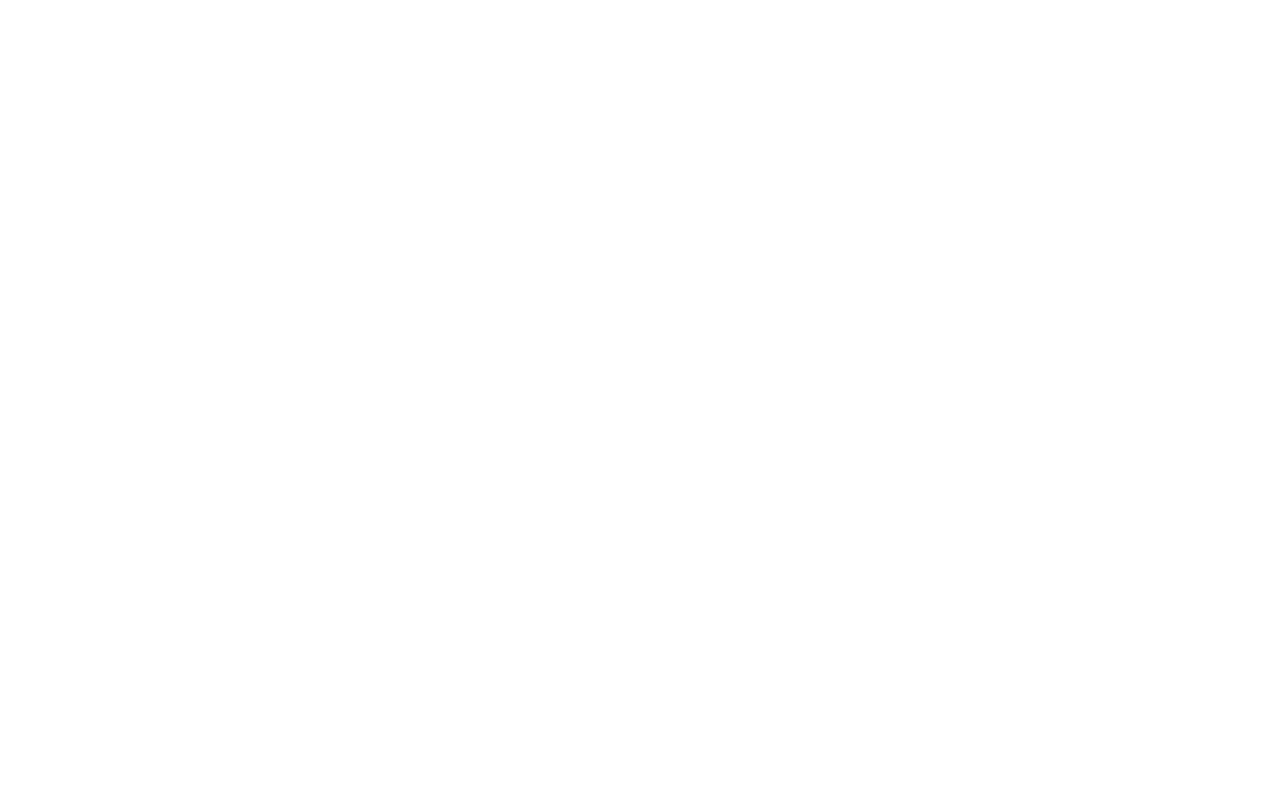
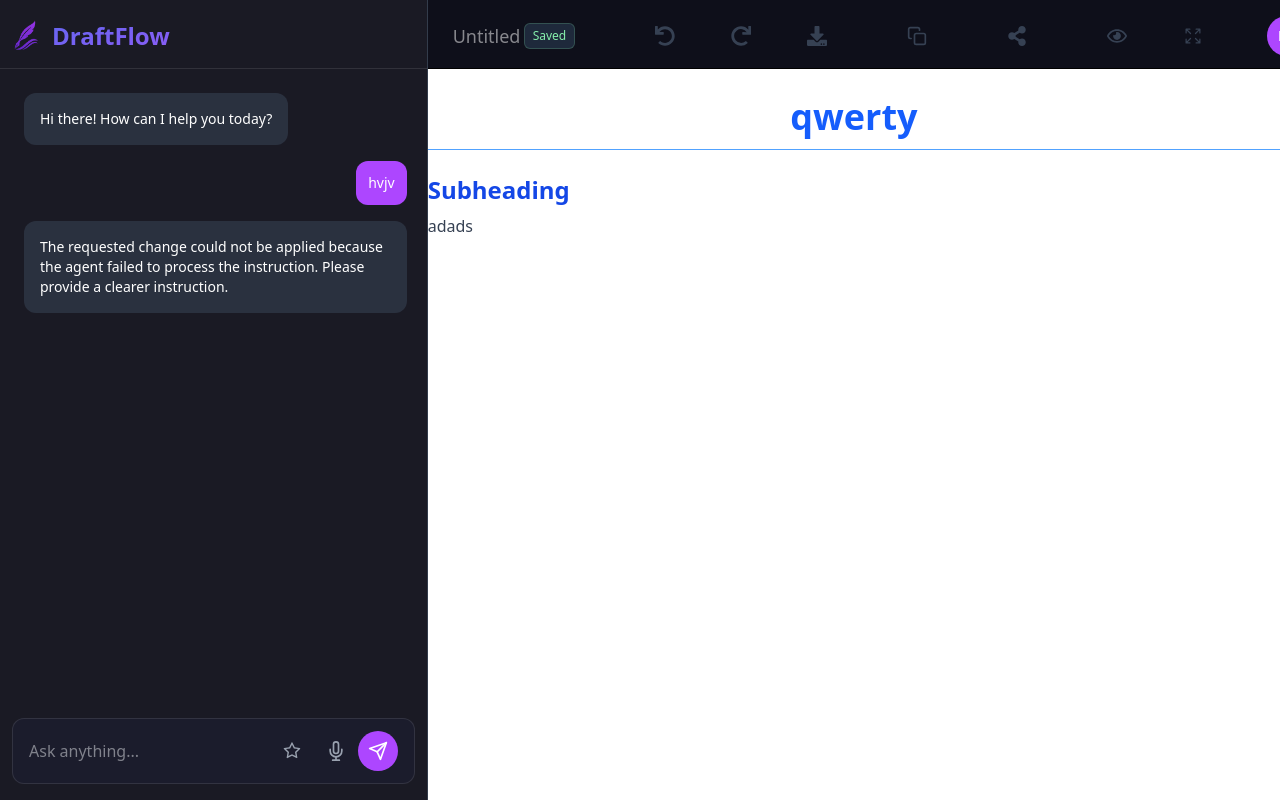
Before and after one commit to Muhammedhaleel21/DraftFlow, a React (Vite) app: page /editor in a window 1280 px wide. Before the commit this address had no page. Built offline with nearby package versions, Linux system fonts and the light colour scheme.

Commit message:
feat(ui): implement basic structure for EditorPage and ChatPanel

```diff
--- a/package.json
+++ b/package.json
@@ -10,9 +10,11 @@
     "preview": "vite preview"
   },
   "dependencies": {
+    "@heroicons/react": "^2.2.0",
     "@tailwindcss/vite": "^4.1.17",
     "react": "^19.2.0",
     "react-dom": "^19.2.0",
+    "react-icons": "^5.5.0",
     "react-router-dom": "^7.10.1",
     "tailwindcss": "^4.1.17"
   },
--- a/src/App.jsx
+++ b/src/App.jsx
@@ -2,6 +2,7 @@
 import { BrowserRouter, Routes, Route } from "react-router-dom";
 import AuthPage from './pages/AuthPage'
 import HomePage from './pages/HomePage';
+import EditorPage from './pages/EditorPage';
 
 function App() {
 
@@ -12,6 +13,7 @@
         <Routes>
           <Route path="/" element={<AuthPage />} />
           <Route path="/home" element={<HomePage />} />
+          <Route path='/editor' element={<EditorPage />} />
         </Routes>
       </BrowserRouter>
     </>
--- /dev/null
+++ b/src/components/ChatInterface.jsx
@@ -0,0 +1,126 @@
+import React from 'react'
+import logo from '../assets/logo1_bg.png'
+import { AiOutlineStar } from 'react-icons/ai'
+import { FiMic, FiSend } from 'react-icons/fi'
+import { useNavigate } from 'react-router-dom'
+
+
+const ChatInterface = () => {
+
+    const navigate = useNavigate();
+
+
+  return (
+    <>
+      <div className='w-1/3 max-w-lg bg-[#1a1a24] text-white pt-3 flex flex-col min-h-screen'>
+
+        <div className="flex items-center gap-1 group">
+            <div className="
+                w-[clamp(40px,8vw,48px)]
+                h-[clamp(40px,8vw,48px)]
+                rounded-full flex items-center justify-center
+                bg-transparent overflow-hidden
+                transition-all duration-300 ease-[cubic-bezier(.4,0,.2,1)]
+                group-hover:-translate-y-[2px]
+                group-hover:rotate-[5deg]
+                group-hover:scale-110
+                group-hover:drop-shadow-[0_0_20px_rgba(99,102,241,0.5)]
+                group-hover:drop-shadow-[0_8px_25px_rgba(99,102,241,0.3)]
+                cursor-pointer
+            ">
+                <img
+                    src={logo}
+                    alt="logo"
+                    className="w-[80%] h-[80%] object-contain animate-sparkle"
+                    onClick={() => navigate('/home')}
+                />
+            </div>
+            <h1 className="
+                font-bold
+                text-[clamp(1.125rem,3vw,1.5rem)]
+                bg-gradient-to-br from-[#6366f1] to-[#8b5cf6]
+                bg-clip-text text-transparent
+                transition-all duration-300 ease-[cubic-bezier(.4,0,.2,1)]
+                group-hover:bg-gradient-to-br
+                group-hover:from-[#6366f1]
+                group-hover:via-[#a855f7]
+                group-hover:to-[#ec4899]
+                cursor-pointer"
+
+                onClick={() => navigate("/home")}
+            >
+                DraftFlow
+            </h1>
+        </div>
+
+        <div className='w-full h-px bg-white/10 mt-2'></div>
+
+
+        <div className="w-full max-w-[800px] flex flex-col flex-1 px-0 pb-2 mt-4">
+
+            <div className="flex flex-col flex-1 overflow-hidden ml-4">
+
+                <div className="
+                    flex-1 overflow-y-auto min-h-0 p-2
+                    scrollbar-thin scrollbar-thumb-gray-500 scrollbar-track-transparent
+                    hover:scrollbar-thumb-gray-400
+                ">
+
+                    <div className="pr-3 flex flex-col gap-4 pb-6">
+
+                        {/* Received Message */}
+                        <div className="flex justify-start">
+                          <div className="bg-gray-700/60 p-4 rounded-xl text-sm">
+                            Hi there! How can I help you today?
+                          </div>
+                        </div>
+
+                        {/* Sent Message */}
+                        <div className="flex justify-end ">
+                          <div className="bg-purple-500 p-3 rounded-xl text-sm w-fit">
+                            hvjv
+                          </div>
+                        </div>
+
+                        {/* Received Message */}
+                        <div className="flex justify-start">
+                          <div className="bg-gray-700/60 p-4 rounded-xl text-sm">
+                            The requested change could not be applied because the agent failed
+                            to process the instruction. Please provide a clearer instruction.
+                          </div>
+                        </div>
+
+                    </div>
+                </div>
+            </div>
+        </div>
+
+        {/* Input box */}
+        <div className="flex items-center bg-[#1b1c2c] border border-white/10 rounded-xl px-4 py-3 mx-3 mb-4 mt-auto">
+
+            <input
+                type="text"
+                placeholder="Ask anything..."
+                className="flex-1 bg-transparent outline-none text-gray-200"
+            />
+
+            <AiOutlineStar className="text-gray-400 text-xl mx-3 cursor-pointer" />
+            <FiMic className="text-gray-400 text-xl mx-3 cursor-pointer" />
+
+            <button className="w-10 h-10 bg-purple-500 hover:bg-purple-600 rounded-full flex items-center justify-center">
+                <FiSend className="text-white text-xl" />
+            </button>
+
+        </div>
+
+      </div>
+    </>
+  )
+}
+
+export default ChatInterface
+
+
+
+//bg-[#1a1a24]
+//bg-[#0E0F1A]
--- /dev/null
+++ b/src/components/DocumentContent.jsx
@@ -0,0 +1,19 @@
+import React from 'react'
+
+const DocumentContent = () => {
+  return (
+    <>
+        <div className='max-w-4xl mx-auto mt-7'>
+
+            <h1 className='text-4xl font-bold text-blue-600 text-center'>qwerty</h1>
+            <hr className='border-blue-400 my-3' />
+
+            <h2 className="text-2xl font-semibold text-blue-700 mt-6">Subheading</h2>
+
+            <p className="mt-2 text-gray-700">adads</p>
+        </div>
+    </>
+  )
+}
+
+export default DocumentContent
--- /dev/null
+++ b/src/components/ToolBar.jsx
@@ -0,0 +1,76 @@
+import { useState, useEffect, } from 'react';
+import { FaUndo, FaRedo, FaDownload, FaShareAlt, FaRegEye } from 'react-icons/fa'
+import { FiCopy } from 'react-icons/fi'
+import { ArrowsPointingOutIcon } from "@heroicons/react/24/outline";
+import UserMenu from './UserMenu'
+
+const ToolBar = () => {
+
+
+    const [status, setStatus] = useState("saved");
+
+    useEffect(() => {
+        setStatus("saving");
+
+        const timer = setTimeout(() => {
+            setStatus("saved");
+        }, 1200);
+
+        return () => clearTimeout(timer);
+    }, []);
+
+
+  return (
+    <>
+        <div className='flex items-center pb-3 pt-4 px-4 border-b bg-[#0E0F1A]'>
+
+
+            <input
+                placeholder="Untitled"
+                className="
+                    bg-transparent
+                    border border-transparent
+                    text-white font-medium text-lg
+                    outline-none
+                    px-2 py-1
+                    rounded
+                    transition-all duration-200
+                    min-w-[120px]
+
+                    hover:bg-[var(--glass-bg)]
+                    focus:bg-[var(--glass-bg)]
+
+                "
+            />
+
+            <div className='flex items-center text-gray-700 text-xl gap-14 space-x-6'>
+                <button className={`
+                    text-[12px] font-normal px-2 py-1 rounded-md whitespace-nowrap select-none transition-all border -ml-10
+                    ${status === "saving" ?
+                        "text-[#94a3b8] bg-[#1e293b] border-[rgba(148,163,184,0.2)]"
+                    :
+                        "text-[#86efac] bg-[#1e293b] border-[rgba(134,239,172,0.2)]"
+                    }
+                `}>
+                    {status === "saving" ? "Saving..." : "Saved"}
+                </button>
+
+                <FaUndo className="cursor-pointer -mr-0" />
+                <FaRedo className="cursor-pointer -mr-0" />
+                <FaDownload className="cursor-pointer" />
+                <FiCopy className="cursor-pointer" />
+                <FaShareAlt className="cursor-pointer" />
+                <FaRegEye className="cursor-pointer -mr-0" />
+                <ArrowsPointingOutIcon className="w-5 h-5 -mr-2 cursor-pointer" />
+
+                <div className='w-10 h-10 text-sm font-semibold ml-4'>
+                    <UserMenu />
+                </div>
+
+            </div>
+        </div>
+    </>
+  )
+}
+
+export default ToolBar
--- a/src/components/UserMenu.jsx
+++ b/src/components/UserMenu.jsx
@@ -11,8 +11,8 @@
                 setOpen(false);
             }
         }
-        document.addEventListener("click", handler);
-        return () => document.removeEventListener("click", handler);
+        document.addEventListener("mousedown", handler);
+        return () => document.removeEventListener("mousedown", handler);
     }, []);
 
 
--- /dev/null
+++ b/src/pages/EditorPage.jsx
@@ -0,0 +1,26 @@
+import React from 'react'
+import ChatInterface from '../components/ChatInterface'
+import ToolBar from '../components/ToolBar'
+import DocumentContent from '../components/DocumentContent'
+
+function EditorPage() {
+  return (
+    <>
+        <div className='flex h-full bg-gray-100'>
+            <ChatInterface />
+
+            <div className="w-px border-r border-gray-800/90"></div>
+
+            <div className='flex-1 bg-white overflow-y-auto'>
+
+                <ToolBar />
+
+                <DocumentContent />
+
+            </div>
+        </div>
+    </>
+  )
+}
+
+export default EditorPage
--- a/src/pages/HomePage.jsx
+++ b/src/pages/HomePage.jsx
@@ -1,10 +1,17 @@
 import React, { useState } from 'react'
 import logo from '../assets/logo1_bg.png'
 import UserMenu from '../components/UserMenu';
+import { useNavigate } from 'react-router-dom';
 
 function HomePage() {
 
+    const navigate = useNavigate();
+
     const [text, setText] = useState("");
+
+    const handleTransformText = () => {
+        navigate("/editor");
+    }
 
   return (
     <>
@@ -106,13 +113,16 @@
 
 
             <div className='flex justify-center gap-4 mt-10'>
-                <button className='px-8 py-3 rounded-xl bg-purple-600 hover:bg-purple-700 transition font-semibold shadow-lg cursor-pointer'>
+                <button
+                    className='px-8 py-3 rounded-xl bg-purple-600 hover:bg-purple-700 transition font-semibold shadow-lg cursor-pointer'
+                    onClick={handleTransformText}
+                >
                     Transform Text
                 </button>
 
                 <button
                     onClick={() => setText("")}
-                    className='px-8 py-3 rounded-xl bg-gray-700 hover:bg-gray-600 transition font-semibold'
+                    className='px-8 py-3 rounded-xl bg-gray-700 hover:bg-gray-600 transition font-semibold cursor-pointer'
                 >
                     Clear All
                 </button>
```
Also changed, not shown: 1 other file (tests, documents, lock files or other folders).
